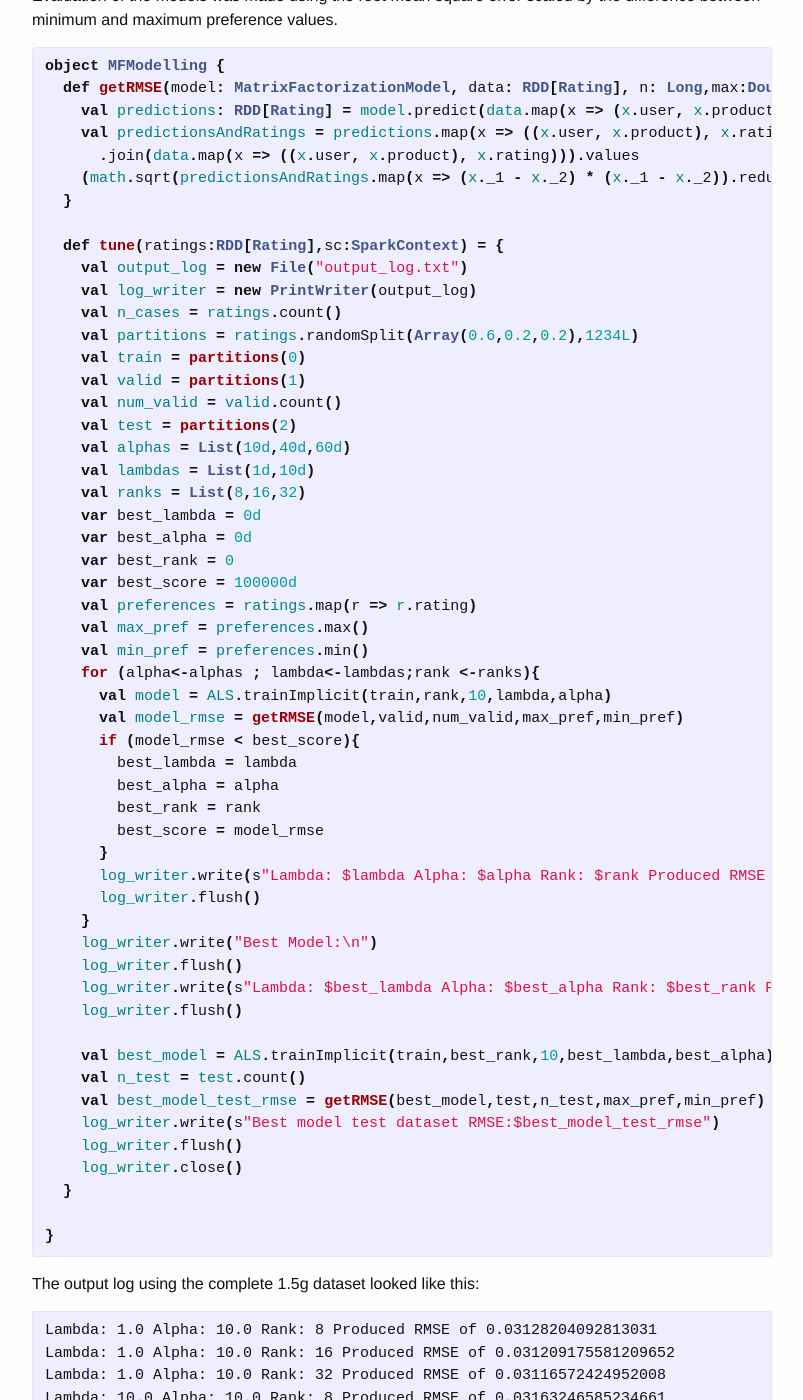
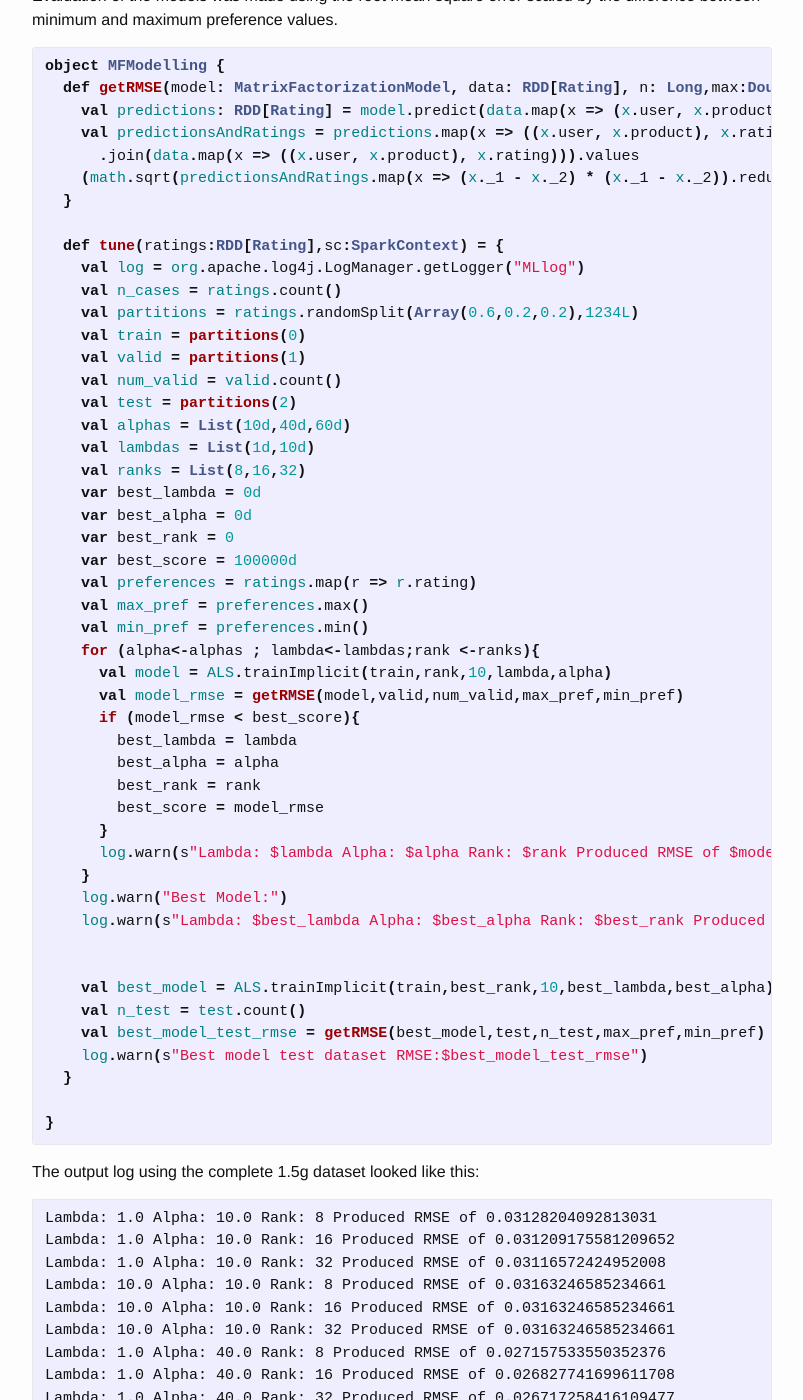
Before and after one commit to jlln/jlln.github.io, a Jekyll site: the page built from _posts/2016-09-19-lastfm.markdown, in a window 1280 px wide and 1400 px high, scrolled down 2942 px. Shown: the whole window, without its empty margins (238-1041 px from the left). Built offline with Jekyll 4.4.1, drawn with Linux system fonts in a browser that asks for light colours; formulas are drawn with MathJax 3.

Commit message:
Update 2016-09-19-lastfm.markdown

```diff
--- a/_posts/2016-09-19-lastfm.markdown
+++ b/_posts/2016-09-19-lastfm.markdown
@@ -109,8 +109,7 @@ object MFModelling {
   }
 
   def tune(ratings:RDD[Rating],sc:SparkContext) = {
-    val output_log = new File("output_log.txt")
-    val log_writer = new PrintWriter(output_log)
+    val log = org.apache.log4j.LogManager.getLogger("MLlog")
     val n_cases = ratings.count()
     val partitions = ratings.randomSplit(Array(0.6,0.2,0.2),1234L)
     val train = partitions(0)
@@ -136,20 +135,16 @@ object MFModelling {
         best_rank = rank
         best_score = model_rmse
       }
-      log_writer.write(s"Lambda: $lambda Alpha: $alpha Rank: $rank Produced RMSE of $model_rmse \n")
-      log_writer.flush()
+      log.warn(s"Lambda: $lambda Alpha: $alpha Rank: $rank Produced RMSE of $model_rmse")
     }
-    log_writer.write("Best Model:\n")
-    log_writer.flush()
-    log_writer.write(s"Lambda: $best_lambda Alpha: $best_alpha Rank: $best_rank Produced RMSE of $best_score\n")
-    log_writer.flush()
+    log.warn("Best Model:")
+    log.warn(s"Lambda: $best_lambda Alpha: $best_alpha Rank: $best_rank Produced RMSE of $best_score")
+
 
     val best_model = ALS.trainImplicit(train,best_rank,10,best_lambda,best_alpha)
     val n_test = test.count()
     val best_model_test_rmse = getRMSE(best_model,test,n_test,max_pref,min_pref)
-    log_writer.write(s"Best model test dataset RMSE:$best_model_test_rmse")
-    log_writer.flush()
-    log_writer.close()
+    log.warn(s"Best model test dataset RMSE:$best_model_test_rmse")
   }
 
 }
```
